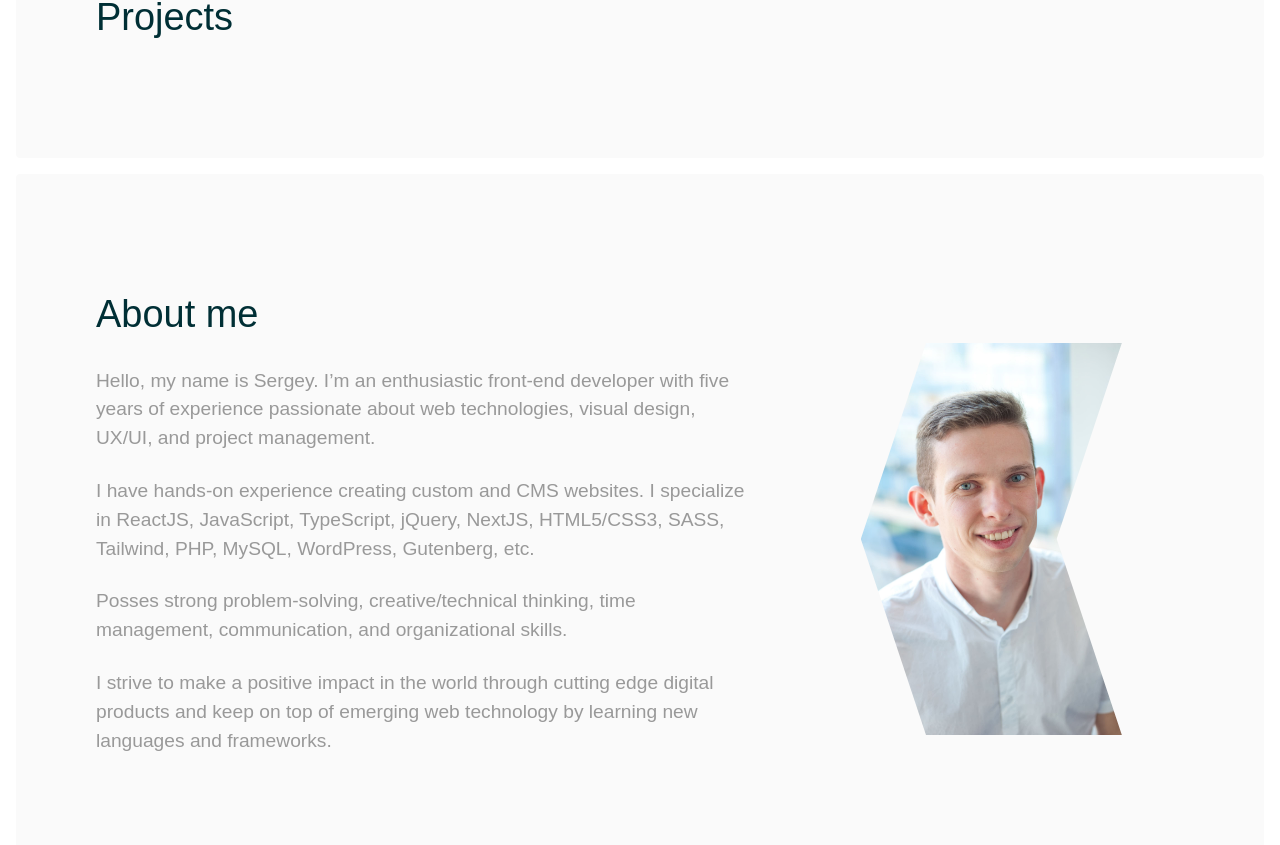
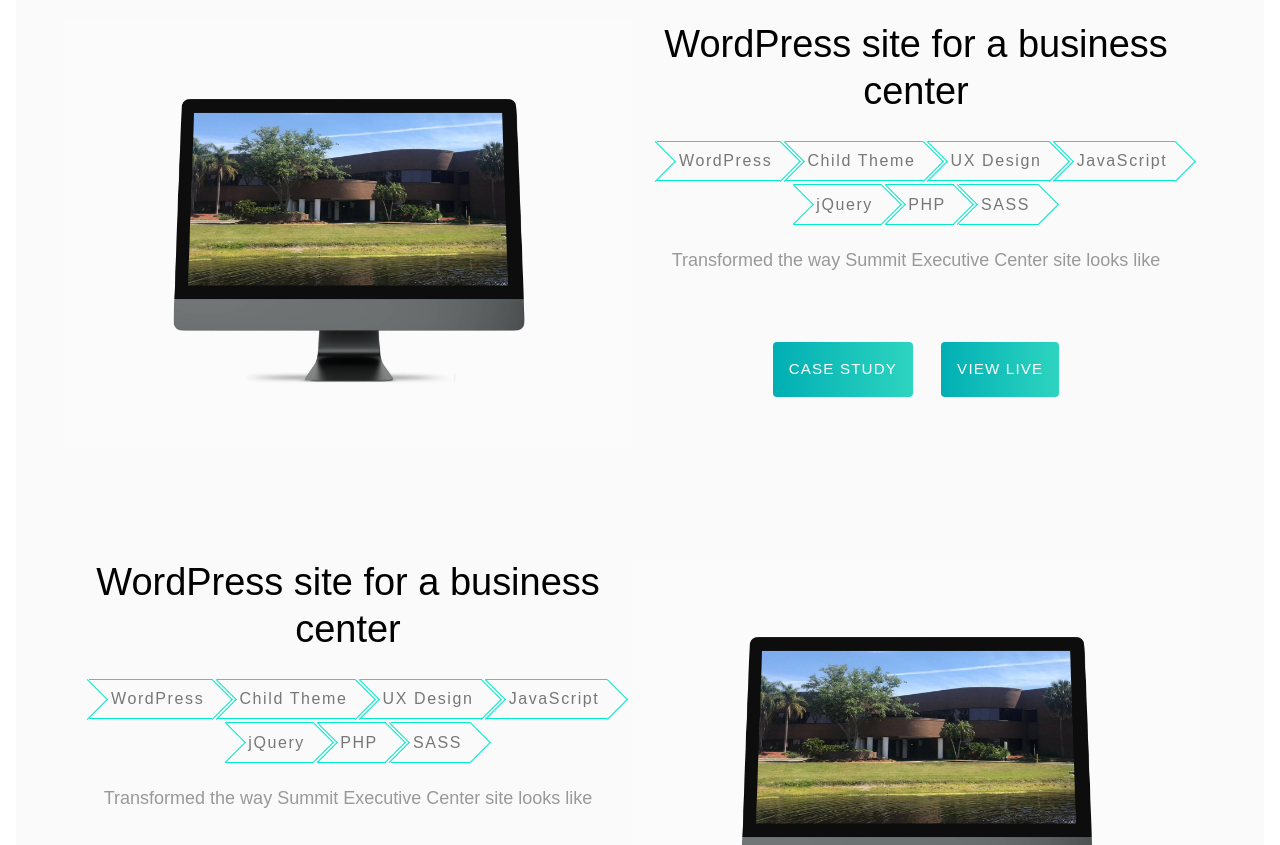
Before and after one commit to karawaggio/portfolio-2023, a Next.js app: page / in a window 1280 px wide. Shown: the part 919-1764 px from the top of the page. Built offline with nearby package versions, Linux system fonts and the light colour scheme.

Commit message:
build single project block

```diff
--- a/pages/components/AboutSection.js
+++ b/pages/components/AboutSection.js
@@ -5,7 +5,7 @@ function AboutSection() {
     return(
         <section className="xs-max:mt-0.8rem xs-min:m-4 md-min:p-12 p-4 bg-light-grey rounded">
           <div className="py-4 px-8 my-12 mx-auto">
-            <h2 className="md-max:text-center md-max:text-h2sectionmd md-min:text-h2sectionlg leading-normal text-dark">About me</h2>
+            <h2 className="md-max:text-center md-max:text-4xl md-min:text-h2sectionlg leading-normal text-dark">About me</h2>
             <section className="flex md-max:flex-col">
               <article>
                 <p className="mt-6 text-dark-grey text-ox">Hello, my name is Sergey. I’m an enthusiastic front-end developer with five years of experience passionate about
--- a/pages/components/Header.js
+++ b/pages/components/Header.js
@@ -5,7 +5,7 @@ import {BsFillMoonStarsFill} from 'react-icons/bs'
 function Header() {
     return(
         <header className="xs-min:min-h-header">
-          <div className="xs-max:hidden flex justify-between p-4 fixed top-0 right-0 left-0 bg-white z-10">
+          <div className="xs-max:hidden flex justify-between p-3 fixed top-0 right-0 left-0 bg-white z-10">
             <nav role="navigation">
               <ul className="flex justify-start items-center pl-10">
                 <li>
--- a/pages/components/ProjectsSection.js
+++ b/pages/components/ProjectsSection.js
@@ -1,9 +1,75 @@
+import Image from "next/image"
+import mockupSummit from "public/mockup-summit.jpg"
 
 function ProjectsSection() {
     return(
         <section className="xs-max:mt-0.8rem xs-min:m-4 md-min:p-12 p-4 bg-light-grey rounded">
-          <div className="py-4 px-8 my-12 mx-auto">
-            <h2 className="md-max:text-center md-max:text-h2sectionmd md-min:text-h2sectionlg leading-normal text-dark">Projects</h2>
+          <div className="pl-0 pr-4 px-8 my-12 mx-auto">
+            <div className="flex flex-wrap flex-col">
+
+              <article className="flex mt-12">{/* project-block */}
+                <div className="order-none max-w-50">{/* img-left */}
+                  <div>{/* proj-img-wrap */}
+                    <figure>
+                      <Image src={mockupSummit} alt=""/>
+                    </figure>
+                  </div>
+                </div>
+                <div className="order-1 flex-auto max-w-50">{/* content-right */}
+                  <a href="#">
+                    <h2 className="text-h2sectionlg leading-tight text-center">WordPress site for a business center</h2>
+                  </a>
+                  <ul className="mt-6 mb-5 flex justify-center flex-wrap">
+                    <li className="project-tag">WordPress</li>
+                    <li className="project-tag">Child Theme</li>
+                    <li className="project-tag">UX Design</li>
+                    <li className="project-tag">JavaScript</li>
+                    <li className="project-tag">jQuery</li>
+                    <li className="project-tag">PHP</li>
+                    <li className="project-tag">SASS</li>
+                  </ul>
+                  <p className="text-dark-grey text-lg text-center">Transformed the way Summit Executive Center site looks like</p>
+                  <ul className="flex justify-center my-8">
+                    <li className="mr-7"><a href="#" className="inline-block p-4 bg-gradient-to-r from-primary to-teal-400 text-white uppercase tracking-tightest cursor-pointer
+                                                                 md-max:my-11 md-min:mx-0 mt-9 mb-0 md-max:text-sm text-smbase rounded">Case study</a></li>
+                    <li><a target="_blank" href="#" className="inline-block p-4 bg-gradient-to-r from-primary to-teal-400 text-white uppercase tracking-tightest cursor-pointer
+                                                                md-max:my-11 md-min:mx-0 mt-9 mb-0 md-max:text-sm text-smbase rounded">View live</a></li>
+                  </ul>
+                </div>
+              </article>
+
+              <article className="flex mt-28">{/* project-block */}
+                <div className="order-1 max-w-50">{/* img-right */}
+                  <div>{/* proj-img-wrap */}
+                    <figure>
+                      <Image src={mockupSummit} alt=""/>
+                    </figure>
+                  </div>
+                </div>
+                <div className="order-none flex-auto max-w-50">{/* content-left */}
+                  <a href="#">
+                    <h2 className="text-h2sectionlg leading-tight text-center">WordPress site for a business center</h2>
+                  </a>
+                  <ul className="mt-6 mb-5 flex justify-center flex-wrap">
+                    <li className="project-tag">WordPress</li>
+                    <li className="project-tag">Child Theme</li>
+                    <li className="project-tag">UX Design</li>
+                    <li className="project-tag">JavaScript</li>
+                    <li className="project-tag">jQuery</li>
+                    <li className="project-tag">PHP</li>
+                    <li className="project-tag">SASS</li>
+                  </ul>
+                  <p className="text-dark-grey text-lg text-center">Transformed the way Summit Executive Center site looks like</p>
+                  <ul className="flex justify-center my-8">
+                    <li className="mr-7"><a href="#" className="inline-block p-4 bg-gradient-to-r from-primary to-teal-400 text-white uppercase tracking-tightest cursor-pointer
+                                                                 md-max:my-11 md-min:mx-0 mt-9 mb-0 md-max:text-sm text-smbase rounded">Case study</a></li>
+                    <li><a target="_blank" href="#" className="inline-block p-4 bg-gradient-to-r from-primary to-teal-400 text-white uppercase tracking-tightest cursor-pointer
+                                                                md-max:my-11 md-min:mx-0 mt-9 mb-0 md-max:text-sm text-smbase rounded">View live</a></li>
+                  </ul>
+                </div>
+              </article>
+
+            </div>
           </div>
         </section>
     );
--- a/pages/components/SocialSection.js
+++ b/pages/components/SocialSection.js
@@ -7,7 +7,7 @@ function SocialSection() {
     return(
         <section className="xs-max:mt-0.8rem xs-min:m-4 md-min:p-12 p-4 bg-light-grey rounded">
           <div className="py-4 px-8 my-12 mx-auto">
-            <h2 className="md-max:text-center md-max:text-h2sectionmd md-min:text-h2sectionlg leading-normal text-dark">Let's connect</h2>
+            <h2 className="md-max:text-center md-max:text-4xl md-min:text-h2sectionlg leading-normal text-dark">Let's connect</h2>
 
             <div className="md-max:text-center md2-xl:mt-8 md2-xl:ml-4 xl:mt-16 xl:ml-0">
             <ul className="md-xl:py-4 md2-xl:grid md2-xl:grid-cols-2 md2-xl:gap-x-8 md2-xl:gap-y-4 xl:flex xl:justify-between xl:text-center">
--- a/styles/globals.css
+++ b/styles/globals.css
@@ -23,3 +23,42 @@
   clip-path: polygon(100% 0%, 75% 50%, 100% 100%, 25% 100%, 0% 50%, 25% 0%);
   pointer-events: none;
 }
+
+.project-tag {
+  position: relative;
+  display: inline-block;
+  padding: 0.2em 0.5em 0.2em 1.4em;
+  margin: 0.09em 0.15em 0.09em 0.15em;
+  font-size: 1rem;
+  line-height: 2;
+  letter-spacing: 0.1em;
+  color: #777;
+  border-top: 0.1em solid #00ebc8;
+  border-bottom: 0.1em solid #00ebc8;
+}
+
+.project-tag::before,
+.project-tag::after {
+  content: ' ';
+  width: 1.8em;
+  height: 1.8em;
+  position: absolute;
+  top: 50%;
+  border: 0.1em solid #00ebc8;
+  border-left: 0;
+  border-bottom: 0;
+  -webkit-transform: rotate(45deg);
+  -moz-transform: rotate(45deg);
+  -ms-transform: rotate(45deg);
+  transform: rotate(45deg);
+}
+
+.project-tag::after {
+  right: 0;
+  margin: -0.9em -0.9em 0 0;
+}
+
+.project-tag::before {
+  left: 0;
+  margin: -0.9em 0 0 -.95em;
+}
```
Also changed, not shown: public/mockup-summit.jpg (added).
